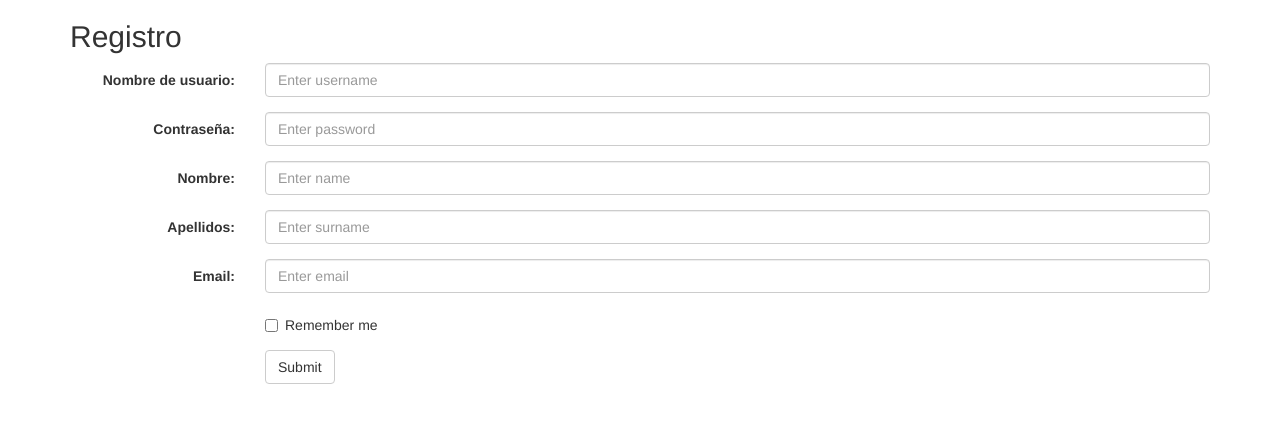
After one commit to sergiolarragoi/empresas, a PHP site: page /view/newAccount.php in a window 1280 px wide. The commit adds this page. Shown: the top 423 px of the page. Run offline with PHP 8.4, Linux system fonts and the light colour scheme.

Commit message:
insertar nuevo usuario (con errores)

```diff
--- /dev/null
+++ b/view/newAccount.php
@@ -0,0 +1,69 @@
+<?php
+session_start();
+?>
+<!DOCTYPE html>
+<html>
+    <head>
+        <meta charset="UTF-8">
+        <meta name="viewport" content="width=device-width, initial-scale=1">
+        <title>Formulario de registro</title>
+        <!-- Latest compiled and minified CSS -->
+        <link rel="stylesheet" href="https://maxcdn.bootstrapcdn.com/bootstrap/3.3.7/css/bootstrap.min.css">
+        <!-- jQuery library -->
+        <script src="https://ajax.googleapis.com/ajax/libs/jquery/3.3.1/jquery.min.js"></script>
+        <!-- Latest compiled JavaScript -->
+        <script src="https://maxcdn.bootstrapcdn.com/bootstrap/3.3.7/js/bootstrap.min.js"></script>
+    </head>
+    <body>
+        <div class="container">
+            <h2>Registro</h2>
+            <form class="form-horizontal" action="../controller/newUserController.php" method="post">
+                <div class="form-group">
+                    <label class="control-label col-sm-2" for="username">Nombre de usuario:</label>
+                    <div class="col-sm-10">
+                        <input type="text" class="form-control" id="username" placeholder="Enter username" name="username">
+                    </div>
+                </div>
+                <div class="form-group">
+                    <label class="control-label col-sm-2" for="pwd">Contraseña:</label>
+                    <div class="col-sm-10">
+                        <input type="password" class="form-control" id="pwd" placeholder="Enter password" name="pwd">
+                    </div>
+                </div>
+                <!-- Oculto para todos los usuarios nuevos registrados -->
+                <input type="hidden" id="usertype"  name="usertype" value="U">
+                <div class="form-group">
+                    <label class="control-label col-sm-2" for="name">Nombre:</label>
+                    <div class="col-sm-10">
+                        <input type="text" class="form-control" id="name" placeholder="Enter name" name="name">
+                    </div>
+                </div>
+                <div class="form-group">
+                    <label class="control-label col-sm-2" for="apellidos">Apellidos:</label>
+                    <div class="col-sm-10">
+                        <input type="text" class="form-control" id="apellidos" placeholder="Enter surname" name="apellidos">
+                    </div>
+                </div>
+                <div class="form-group">
+                    <label class="control-label col-sm-2" for="email">Email:</label>
+                    <div class="col-sm-10">
+                        <input type="email" class="form-control" id="email" placeholder="Enter email" name="email">
+                    </div>
+                </div>
+                <div class="form-group">
+                    <div class="col-sm-offset-2 col-sm-10">
+                        <div class="checkbox">
+                            <label><input type="checkbox" name="remember"> Remember me</label>
+                        </div>
+                    </div>
+                </div>
+                <div class="form-group">
+                    <div class="col-sm-offset-2 col-sm-10">
+                        <button type="submit" class="btn btn-default">Submit</button>
+                    </div>
+                </div>
+            </form>
+
+        </div>
+    </body>
+</html>
```
Also changed, not shown: bbdd/2aw3_favorites.sql (+21 -3 lines), controller/newUserController.php (added, +57 -0 lines), index.php (+7 -5 lines), model/userModel.php (+23 -0 lines).
